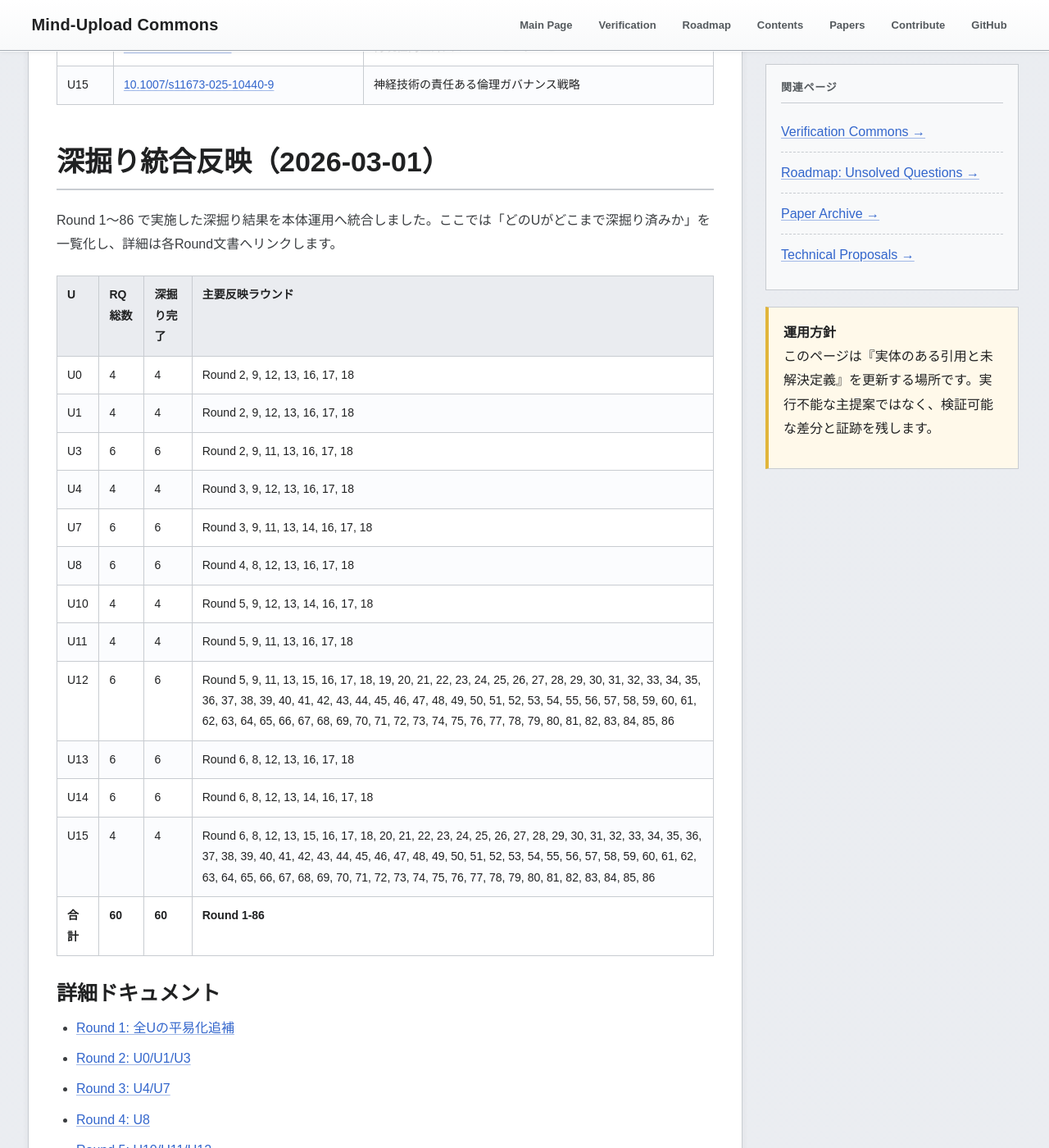
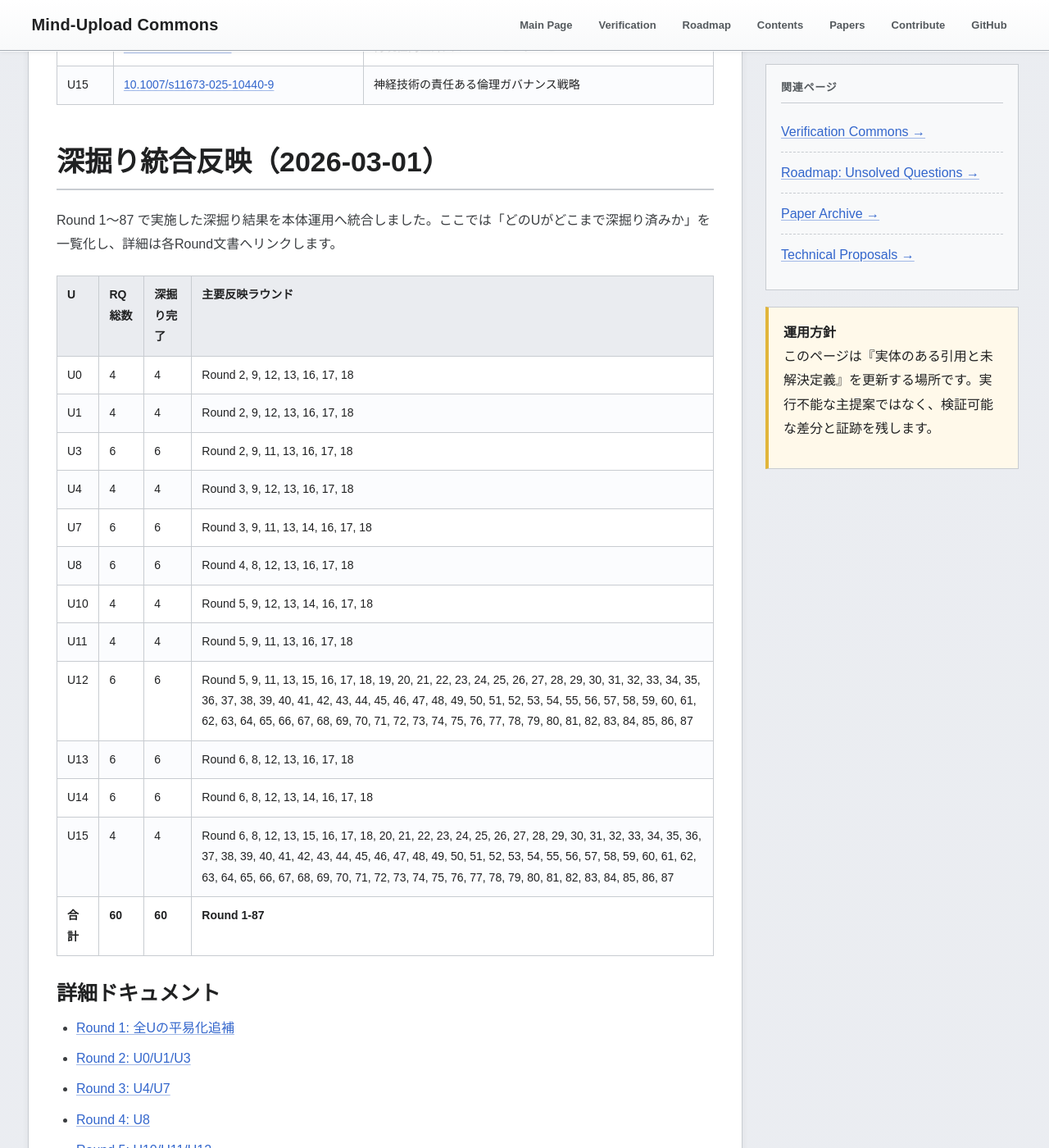
Before and after one commit to yasufumi-nakata/eegflow, a Jekyll site: the page built from research_harvest_50.md, in a window 1280 px wide and 1400 px high, scrolled down 6243 px. Shown: the whole window at 82% size. Built offline with Jekyll 4.4.1, drawn with Linux system fonts in a browser that asks for light colours; some of the changed text lies outside the part shown.

Commit message:
Add Round 87 follow-up reconnect outcome ledger and stability gate

```diff
--- a/research_harvest_50.md
+++ b/research_harvest_50.md
@@ -156,7 +156,7 @@
 <section class="section" id="deepening-integration-20260301">
 <h2 class="section-title">深掘り統合反映（2026-03-01）</h2>
 <p>
-Round 1〜86 で実施した深掘り結果を本体運用へ統合しました。ここでは「どのUがどこまで深掘り済みか」を一覧化し、詳細は各Round文書へリンクします。
+Round 1〜87 で実施した深掘り結果を本体運用へ統合しました。ここでは「どのUがどこまで深掘り済みか」を一覧化し、詳細は各Round文書へリンクします。
 </p>
 <table class="data-table">
 <thead><tr><th>U</th><th>RQ総数</th><th>深掘り完了</th><th>主要反映ラウンド</th></tr></thead><tbody>
@@ -168,11 +168,11 @@
 <tr><td>U8</td><td>6</td><td>6</td><td>Round 4, 8, 12, 13, 16, 17, 18</td></tr>
 <tr><td>U10</td><td>4</td><td>4</td><td>Round 5, 9, 12, 13, 14, 16, 17, 18</td></tr>
 <tr><td>U11</td><td>4</td><td>4</td><td>Round 5, 9, 11, 13, 16, 17, 18</td></tr>
-<tr><td>U12</td><td>6</td><td>6</td><td>Round 5, 9, 11, 13, 15, 16, 17, 18, 19, 20, 21, 22, 23, 24, 25, 26, 27, 28, 29, 30, 31, 32, 33, 34, 35, 36, 37, 38, 39, 40, 41, 42, 43, 44, 45, 46, 47, 48, 49, 50, 51, 52, 53, 54, 55, 56, 57, 58, 59, 60, 61, 62, 63, 64, 65, 66, 67, 68, 69, 70, 71, 72, 73, 74, 75, 76, 77, 78, 79, 80, 81, 82, 83, 84, 85, 86</td></tr>
+<tr><td>U12</td><td>6</td><td>6</td><td>Round 5, 9, 11, 13, 15, 16, 17, 18, 19, 20, 21, 22, 23, 24, 25, 26, 27, 28, 29, 30, 31, 32, 33, 34, 35, 36, 37, 38, 39, 40, 41, 42, 43, 44, 45, 46, 47, 48, 49, 50, 51, 52, 53, 54, 55, 56, 57, 58, 59, 60, 61, 62, 63, 64, 65, 66, 67, 68, 69, 70, 71, 72, 73, 74, 75, 76, 77, 78, 79, 80, 81, 82, 83, 84, 85, 86, 87</td></tr>
 <tr><td>U13</td><td>6</td><td>6</td><td>Round 6, 8, 12, 13, 16, 17, 18</td></tr>
 <tr><td>U14</td><td>6</td><td>6</td><td>Round 6, 8, 12, 13, 14, 16, 17, 18</td></tr>
-<tr><td>U15</td><td>4</td><td>4</td><td>Round 6, 8, 12, 13, 15, 16, 17, 18, 20, 21, 22, 23, 24, 25, 26, 27, 28, 29, 30, 31, 32, 33, 34, 35, 36, 37, 38, 39, 40, 41, 42, 43, 44, 45, 46, 47, 48, 49, 50, 51, 52, 53, 54, 55, 56, 57, 58, 59, 60, 61, 62, 63, 64, 65, 66, 67, 68, 69, 70, 71, 72, 73, 74, 75, 76, 77, 78, 79, 80, 81, 82, 83, 84, 85, 86</td></tr>
-<tr><td><strong>合計</strong></td><td><strong>60</strong></td><td><strong>60</strong></td><td><strong>Round 1-86</strong></td></tr>
+<tr><td>U15</td><td>4</td><td>4</td><td>Round 6, 8, 12, 13, 15, 16, 17, 18, 20, 21, 22, 23, 24, 25, 26, 27, 28, 29, 30, 31, 32, 33, 34, 35, 36, 37, 38, 39, 40, 41, 42, 43, 44, 45, 46, 47, 48, 49, 50, 51, 52, 53, 54, 55, 56, 57, 58, 59, 60, 61, 62, 63, 64, 65, 66, 67, 68, 69, 70, 71, 72, 73, 74, 75, 76, 77, 78, 79, 80, 81, 82, 83, 84, 85, 86, 87</td></tr>
+<tr><td><strong>合計</strong></td><td><strong>60</strong></td><td><strong>60</strong></td><td><strong>Round 1-87</strong></td></tr>
 </tbody></table>
 
 <h3>詳細ドキュメント</h3>
@@ -263,6 +263,7 @@
 <li><a href="research_deepening_round84_2026-03-01.html">Round 84: 再評価結果台帳と監視再同期再接続ゲート固定</a></li>
 <li><a href="research_deepening_round85_2026-03-01.html">Round 85: 再評価フォローアップ台帳と監視再同期フォローアップゲート固定</a></li>
 <li><a href="research_deepening_round86_2026-03-01.html">Round 86: 再評価フォローアップ結果台帳と監視再同期フォローアップ再接続ゲート固定</a></li>
+<li><a href="research_deepening_round87_2026-03-01.html">Round 87: 再評価フォローアップ再接続結果台帳と監視再同期フォローアップ維持ゲート固定</a></li>
 </ul>
 
 <h3>整合性監査（証跡）</h3>
@@ -778,6 +779,12 @@
 Round 86 の再評価フォローアップ結果台帳と監視再同期フォローアップ再接続ゲート固定は
 <a href="automation/rq_regulation_reentry_reevaluation_followup_outcome_ledger_round86_2026-03-01.csv" target="_blank">rq_regulation_reentry_reevaluation_followup_outcome_ledger_round86_2026-03-01.csv</a>（問い別再評価フォローアップ結果台帳）と
 <a href="automation/rq_regulation_reentry_watch_resync_followup_reconnect_gate_round86_2026-03-01.csv" target="_blank">rq_regulation_reentry_watch_resync_followup_reconnect_gate_round86_2026-03-01.csv</a>（問い別監視再同期フォローアップ再接続ゲート）
+に記録しています。
+</p>
+<p class="small">
+Round 87 の再評価フォローアップ再接続結果台帳と監視再同期フォローアップ維持ゲート固定は
+<a href="automation/rq_regulation_reentry_reevaluation_followup_reconnect_outcome_ledger_round87_2026-03-01.csv" target="_blank">rq_regulation_reentry_reevaluation_followup_reconnect_outcome_ledger_round87_2026-03-01.csv</a>（問い別再評価フォローアップ再接続結果台帳）と
+<a href="automation/rq_regulation_reentry_watch_resync_followup_stability_gate_round87_2026-03-01.csv" target="_blank">rq_regulation_reentry_watch_resync_followup_stability_gate_round87_2026-03-01.csv</a>（問い別監視再同期フォローアップ維持ゲート）
 に記録しています。
 </p>
 </section>
```
Also changed, not shown: automation/rq_regulation_reentry_reevaluation_followup_reconnect_outcome_ledger_round87_2026-03-01.csv (added, +11 -0 lines), automation/rq_regulation_reentry_watch_resync_followup_stability_gate_round87_2026-03-01.csv (added, +11 -0 lines), research_deepening_continue_guide_2026-03-01.md (+6 -2 lines), research_deepening_round87_2026-03-01.md (added, +64 -0 lines).
